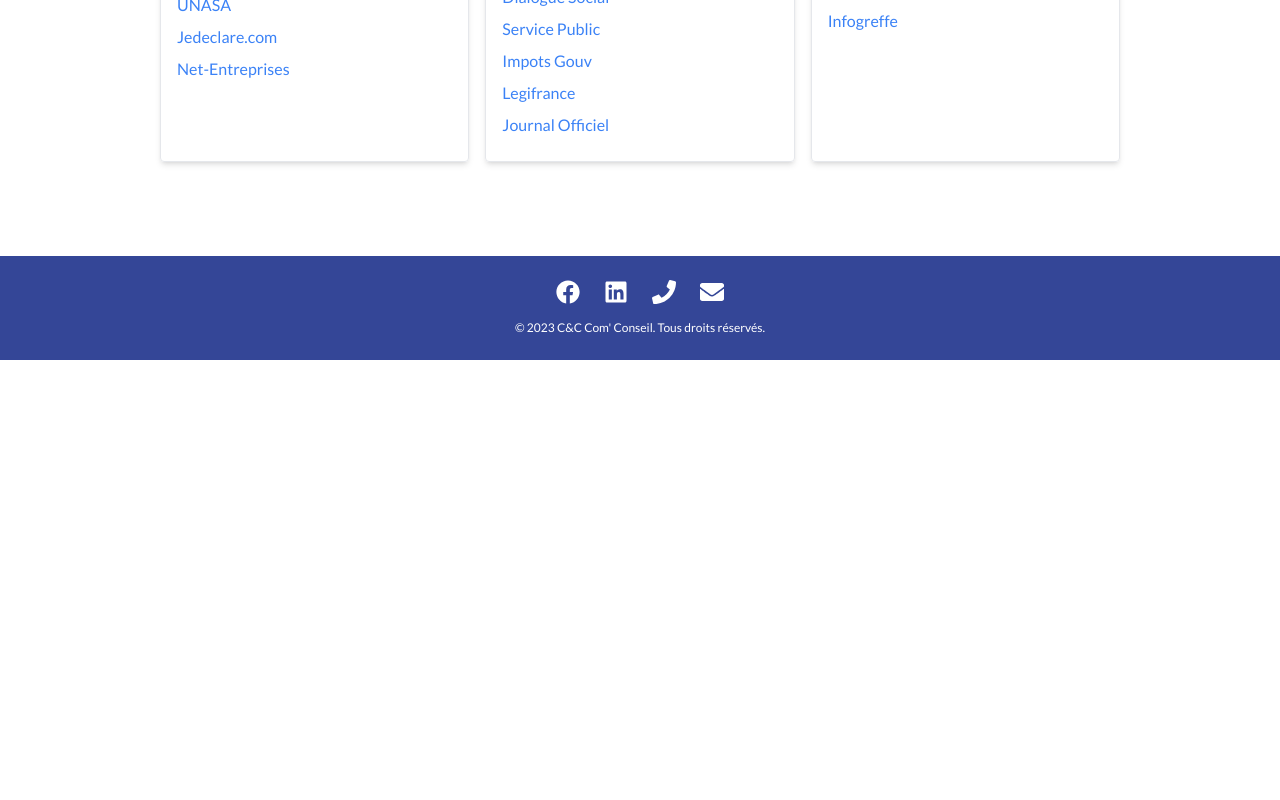
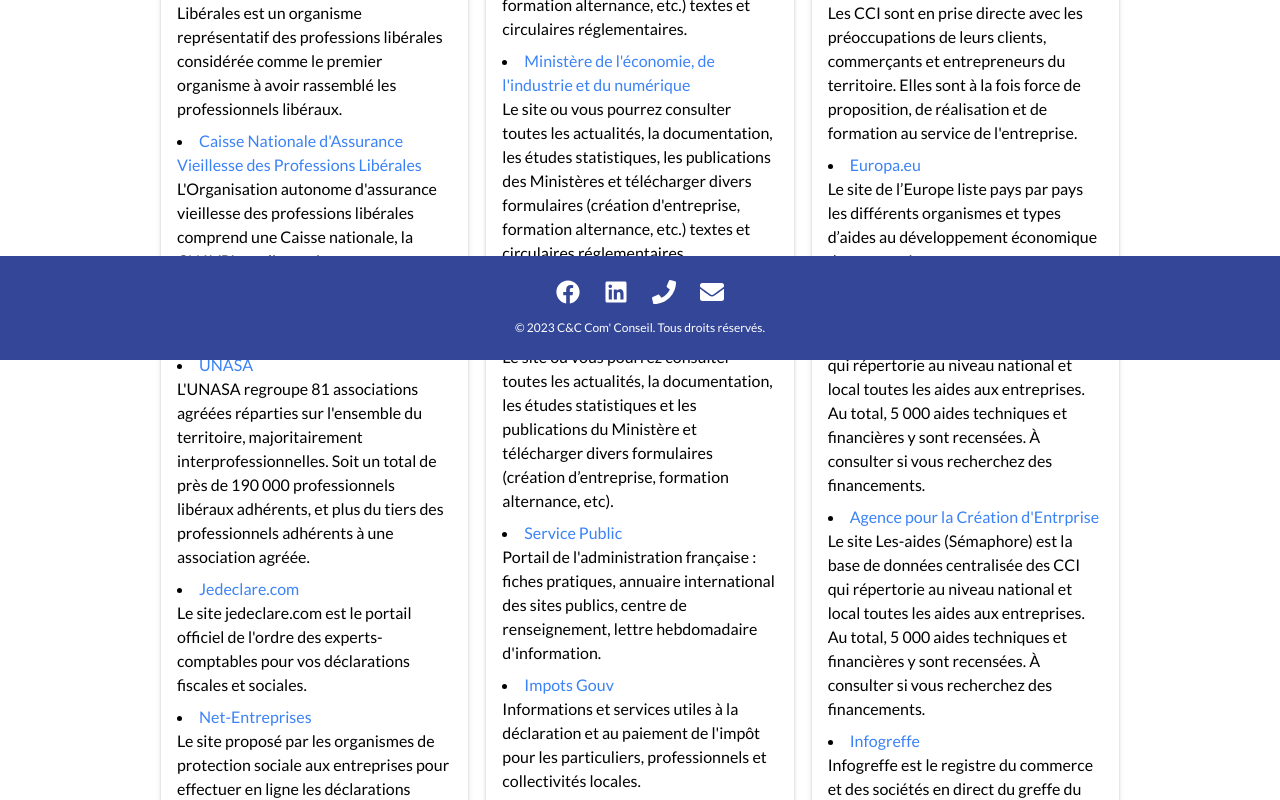
Before and after one commit to AntoineWtz/com-conseil, a React (Create React App) app: page /useful-links in a window 1280 px wide. Shown: the part 440-1240 px from the top of the page. Before the commit the page ends 800 px from the top, so only its background shows below. Built offline with nearby package versions, Linux system fonts and the light colour scheme.

Commit message:
usefullLinks description

```diff
--- a/src/pages/UsefulLinks.tsx
+++ b/src/pages/UsefulLinks.tsx
@@ -10,29 +10,29 @@
 
 const links: Record<string, Link[]> = {
     "Aide aux professions libérales": [
-        { name: 'Union Nationale des Professions Libérales', url: 'https://unapl.fr/' },
-        { name: 'Chambre Nationale des Professions Libérales', url: 'https://cnpl.org/' },
-        { name: 'Caisse Nationale d\'Assurance Vieillesse des Professions Libérales', url: 'https://www.cnavpl.fr/' },
-        { name: 'UNASA', url: 'http://www.unasa.fr/' },
-        { name: 'Jedeclare.com', url: 'https://ecma-solutions.com/produits-expert-comptable/jedeclare' },
-        { name: 'Net-Entreprises', url: 'https://www.net-entreprises.fr/' }
+        { name: 'Union Nationale des Professions Libérales', url: 'https://unapl.fr/', description: 'Le site de l\'un des trois principaux représentants des libéraux' },
+        { name: 'Chambre Nationale des Professions Libérales', url: 'https://cnpl.org/', description: 'La Chambre Nationale des Professions Libérales est un organisme représentatif des professions libérales considérée comme le premier organisme à avoir rassemblé les professionnels libéraux.' },
+        { name: 'Caisse Nationale d\'Assurance Vieillesse des Professions Libérales', url: 'https://www.cnavpl.fr/', description: 'L\'Organisation autonome d\'assurance vieillesse des professions libérales comprend une Caisse nationale, la CNAVPL, et dix sections professionnelles spécialisées (notaires, médecins, agents d’assurance, etc. ) dont la CIPAV.' },
+        { name: 'UNASA', url: 'http://www.unasa.fr/', description: 'L\'UNASA regroupe 81 associations agréées réparties sur l\'ensemble du territoire, majoritairement interprofessionnelles. Soit un total de près de 190 000 professionnels libéraux adhérents, et plus du tiers des professionnels adhérents à une association agréée.' },
+        { name: 'Jedeclare.com', url: 'https://ecma-solutions.com/produits-expert-comptable/jedeclare', description: 'Le site jedeclare.com est le portail officiel de l\'ordre des experts- comptables pour vos déclarations fiscales et sociales.' },
+        { name: 'Net-Entreprises', url: 'https://www.net-entreprises.fr/', description: 'Le site proposé par les organismes de protection sociale aux entreprises pour effectuer en ligne les déclarations sociales et régler les cotisations et contributions.' }
     ],
     "Sites gouvernementaux": [
-        { name: 'Ministère des finances et des comptes publics', url: 'https://www.economie.gouv.fr/' },
-        { name: 'Ministère de l\'économie, de l\'industrie et du numérique', url: 'https://www.economie.gouv.fr/' },
-        { name: 'Ministère du Travail, de l\'Emploi, de la Formation Professionnelle et du Dialogue Social', url: 'https://travail-emploi.gouv.fr/' },
-        { name: 'Service Public', url: 'https://www.service-public.fr/' },
-        { name: 'Impots Gouv', url: 'https://www.impots.gouv.fr/accueil' },
-        { name: 'Legifrance', url: 'https://www.legifrance.gouv.fr/' },
-        { name: 'Journal Officiel', url: 'https://www.journal-officiel.gouv.fr/pages/accueil/' }
+        { name: 'Ministère des finances et des comptes publics', url: 'https://www.economie.gouv.fr/', description: 'Le site ou vous pourrez consulter toutes les actualités, la documentation, les études statistiques, les publications des Ministères et télécharger divers formulaires (création d\'entreprise, formation alternance, etc.) textes et circulaires réglementaires.' },
+        { name: 'Ministère de l\'économie, de l\'industrie et du numérique', url: 'https://www.economie.gouv.fr/', description: 'Le site ou vous pourrez consulter toutes les actualités, la documentation, les études statistiques, les publications des Ministères et télécharger divers formulaires (création d\'entreprise, formation alternance, etc.) textes et circulaires réglementaires.' },
+        { name: 'Ministère du Travail, de l\'Emploi, de la Formation Professionnelle et du Dialogue Social', url: 'https://travail-emploi.gouv.fr/', description: 'Le site où vous pourrez consulter toutes les actualités, la documentation, les études statistiques et les publications du Ministère et télécharger divers formulaires (création d’entreprise, formation alternance, etc).' },
+        { name: 'Service Public', url: 'https://www.service-public.fr/', description: 'Portail de l\'administration française : fiches pratiques, annuaire international des sites publics, centre de renseignement, lettre hebdomadaire d\'information.' },
+        { name: 'Impots Gouv', url: 'https://www.impots.gouv.fr/accueil', description: 'Informations et services utiles à la déclaration et au paiement de l\'impôt pour les particuliers, professionnels et collectivités locales.' },
+        { name: 'Legifrance', url: 'https://www.legifrance.gouv.fr/', description: 'Legifrance, le service public de la diffusion du droit par l\'Internet, donne accès au droit français : la Constitution, les codes, lois et règlements, les conventions ...' },
+        { name: 'Journal Officiel', url: 'https://www.journal-officiel.gouv.fr/pages/accueil/', description: 'Consultez le JO lois et décrets, les annonces de marchés publics du BOAMP, les créations d\'associations et fondations, les annonces légales obligatoires, etc.' }
     ],
     "Aide aux entreprises": [
-        { name: 'Les Echos Entrepreneurs', url: 'business.lesechos.fr/entrepreneurs' },
-        { name: 'Assemblée des Chambres de Commerce et d\'Industrie', url: 'https://www.cci.fr/' },
-        { name: 'Europa.eu', url: 'https://europa.eu/youreurope/business/finance-funding/getting-funding/eu-funding-programmes/index_fr.htm' },
-        { name: 'Les-aides.fr (Sémaphore)', url: 'https://les-aides.fr/' },
-        { name: 'Agence pour la Création d\'Entrprise', url: 'www.apce.com' },
-        { name: 'Infogreffe', url: 'https://www.infogreffe.fr/' }
+        { name: 'Les Echos Entrepreneurs', url: 'business.lesechos.fr/entrepreneurs', description: 'Retrouvez sur le site du quotidien Les Echos, toute l\'actualité dédiée à l\'entreprenariat, création d\'entreprise, conseil aide entreprise.' },
+        { name: 'Assemblée des Chambres de Commerce et d\'Industrie', url: 'https://www.cci.fr/', description: 'Les CCI sont en prise directe avec les préoccupations de leurs clients, commerçants et entrepreneurs du territoire. Elles sont à la fois force de proposition, de réalisation et de formation au service de l\'entreprise.' },
+        { name: 'Europa.eu', url: 'https://europa.eu/youreurope/business/finance-funding/getting-funding/eu-funding-programmes/index_fr.htm', description: 'Le site de l’Europe liste pays par pays les différents organismes et types d’aides au développement économique des entreprises.' },
+        { name: 'Les-aides.fr (Sémaphore)', url: 'https://les-aides.fr/', description: 'Le site Les-aides (Sémaphore) est la base de données centralisée des CCI qui répertorie au niveau national et local toutes les aides aux entreprises. Au total, 5 000 aides techniques et financières y sont recensées. À consulter si vous recherchez des financements.' },
+        { name: 'Agence pour la Création d\'Entrprise', url: 'www.apce.com', description: 'Le site Les-aides (Sémaphore) est la base de données centralisée des CCI qui répertorie au niveau national et local toutes les aides aux entreprises. Au total, 5 000 aides techniques et financières y sont recensées. À consulter si vous recherchez des financements.' },
+        { name: 'Infogreffe', url: 'https://www.infogreffe.fr/', description: 'Infogreffe est le registre du commerce et des sociétés en direct du greffe du tribunal de Commerce.' }
     ]
 };
 
@@ -45,12 +45,14 @@
                     {Object.keys(links).map((category) => (
                         <div key={category} className="border p-4 rounded shadow-md">
                             <h3 className="text-xl font-bold text-center text-[#344697]">{category}</h3>
-                            <ul className="list-inside mt-2">
+                            <ul className="list-disc list-inside mt-2">
                                 {links[category].map((link: Link, index: number) => (
                                     <li key={index} className="mb-2">
                                         <a href={link.url} target="_blank" rel="noopener noreferrer" className="text-blue-500 hover:underline">
                                             {link.name}
                                         </a>
+                                        <br />
+                                        <span>{link.description}</span>
                                     </li>
                                 ))}
                             </ul>
```
